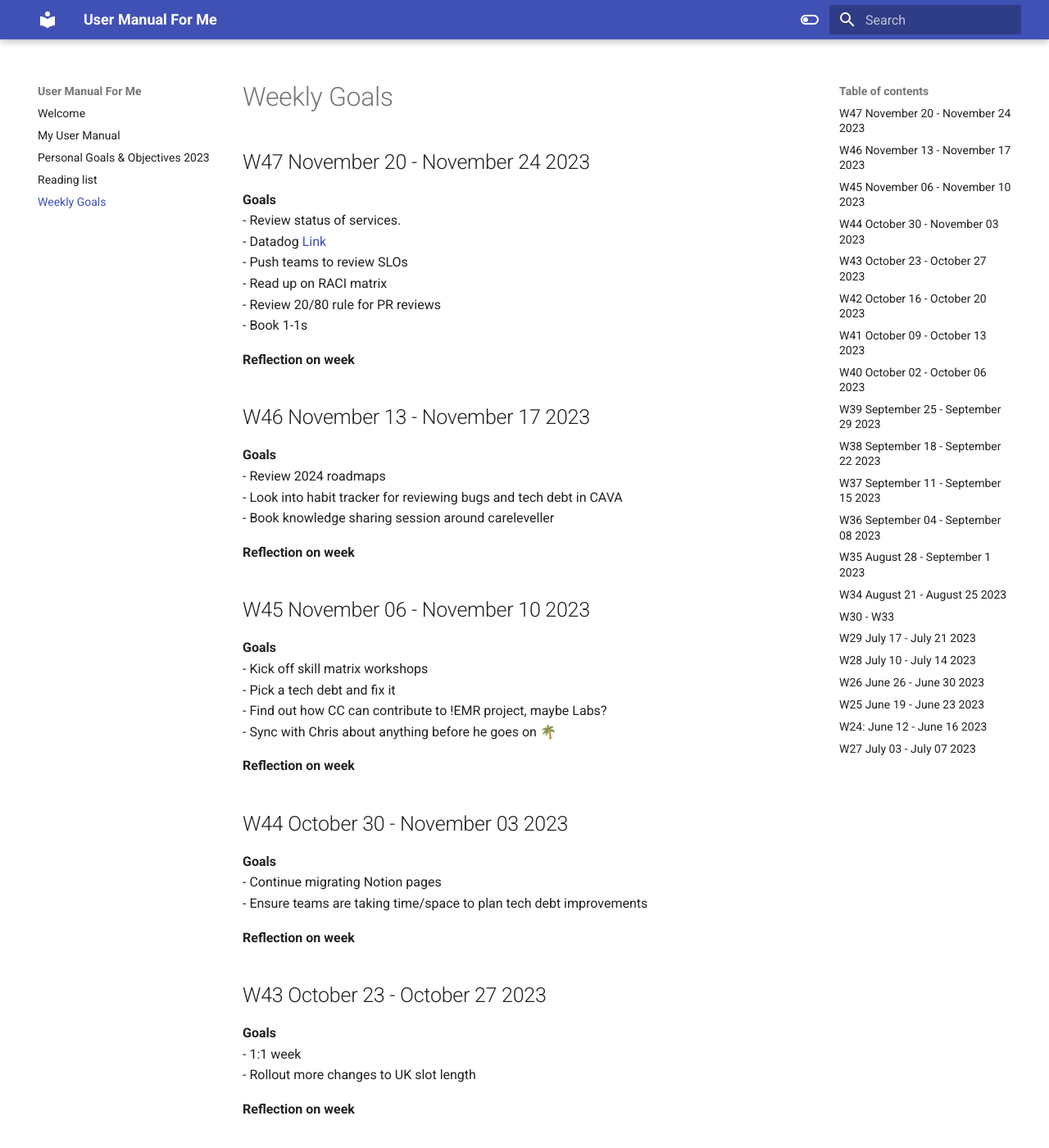
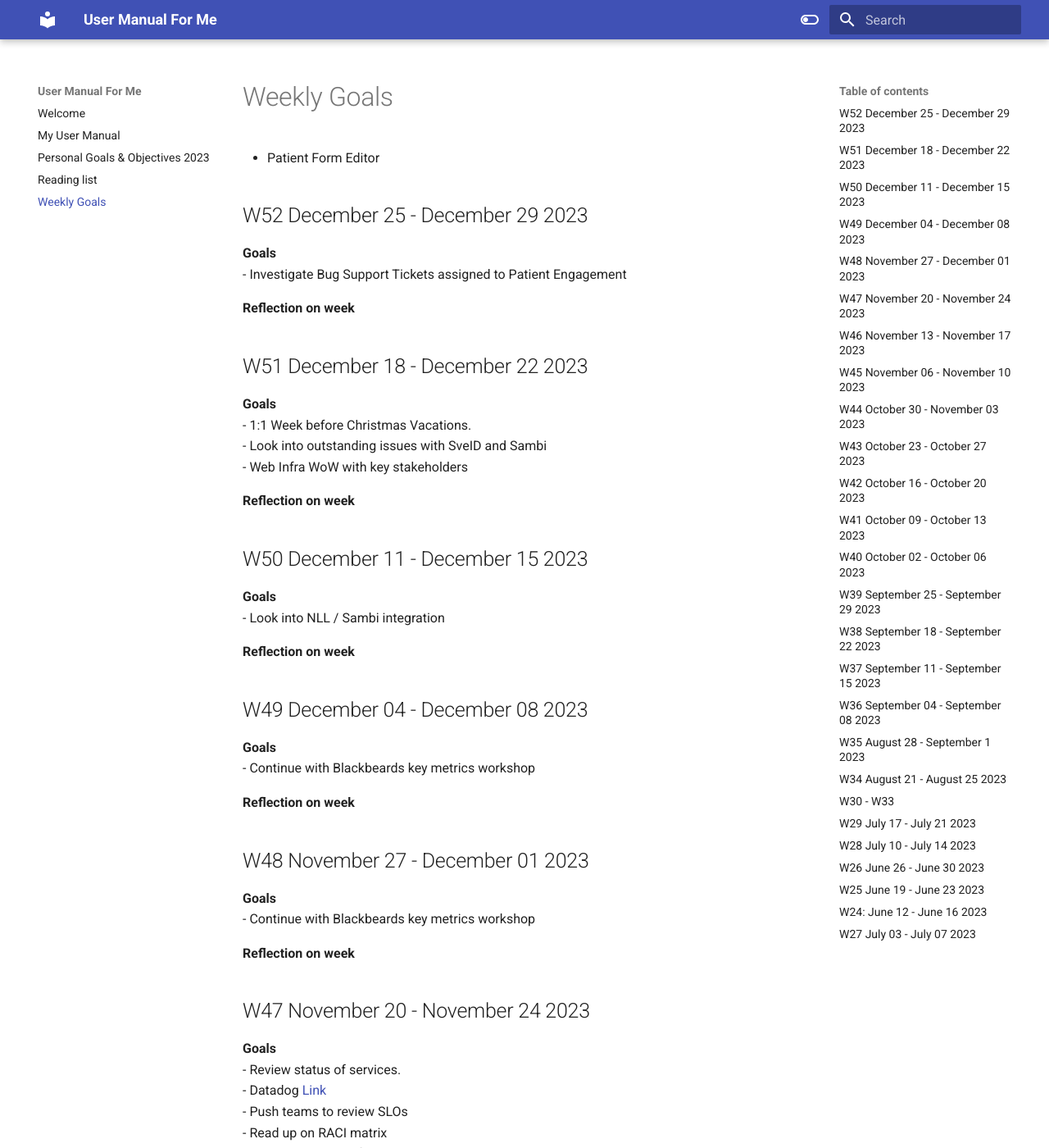
Before and after one commit to skakau/my-ramblings, an MkDocs documentation site: the page built from docs/Weekly Goals.md, in a window 1280 px wide and 1400 px high. Shown: the whole window at 82% size. Built offline with MkDocs 1.6.1 and Material for MkDocs 9.7.7, drawn with Linux system fonts in a browser that asks for light colours.

Commit message:
[PUBLISHER] Merge #54

```diff
--- a/docs/Weekly Goals.md
+++ b/docs/Weekly Goals.md
@@ -1,6 +1,44 @@
 ---
 share: true
 ---
+- Patient Form Editor
+## W52 December 25 - December 29 2023
+**Goals**
+- Investigate Bug Support Tickets assigned to Patient Engagement
+
+**Reflection on week**
+
+
+## W51 December 18 - December 22 2023
+**Goals**
+- 1:1 Week before Christmas Vacations.
+- Look into outstanding issues with SveID and Sambi
+- Web Infra WoW with key stakeholders
+
+**Reflection on week**
+
+
+## W50 December 11 - December 15 2023
+**Goals**
+- Look into NLL / Sambi integration
+
+
+**Reflection on week**
+
+
+## W49 December 04 - December 08 2023
+**Goals**
+- Continue with Blackbeards key metrics workshop
+
+**Reflection on week**
+
+
+## W48 November 27 - December 01 2023
+**Goals**
+- Continue with Blackbeards key metrics workshop
+
+**Reflection on week**
+
 
 ## W47 November 20 - November 24 2023
 **Goals**
```
